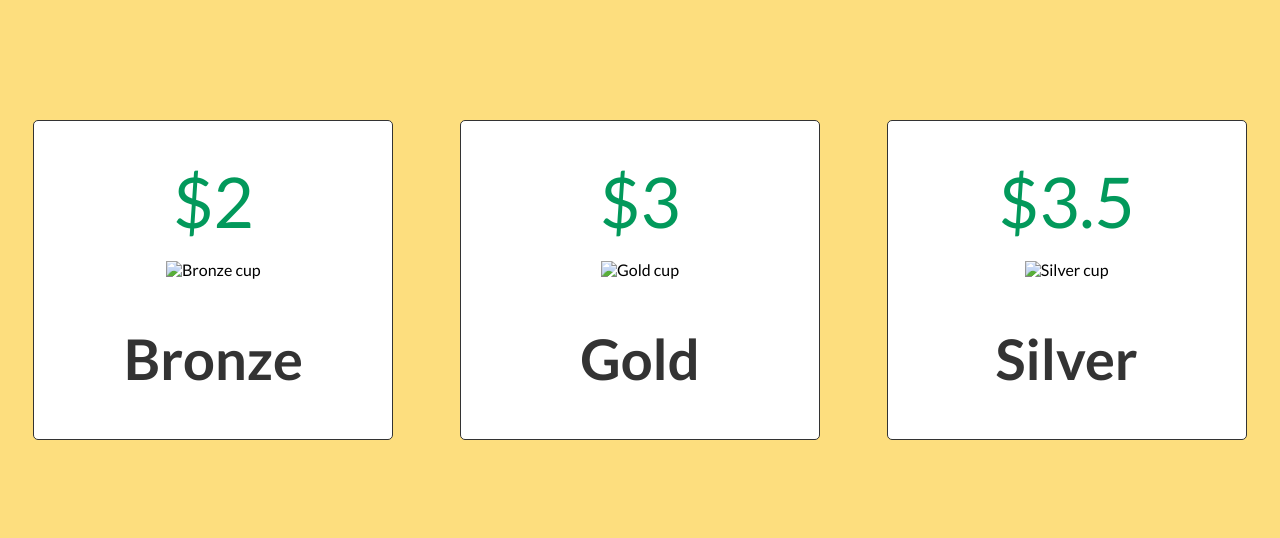
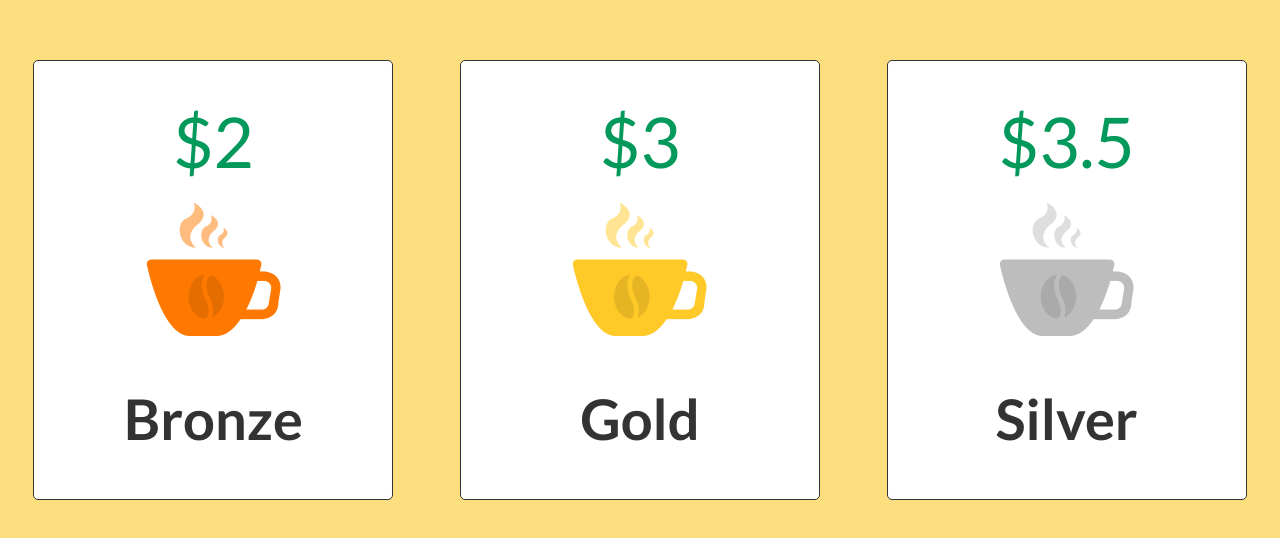
Before and after one commit to nazar-shcherbyna/flexbox1, a plain HTML site: page index.html in a window 1280 px wide. Shown: the part 120-658 px from the top of the page. Drawn offline with Linux system fonts and the light colour scheme; the site is published under a folder, as on GitHub Pages, so addresses that start at the root find nothing.

Commit message:
Исправляю ошибки по картинкам, после совета Кати

```diff
--- a/index.html
+++ b/index.html
@@ -14,17 +14,17 @@
         <ul class="mybox">
             <li class="box">
                 <h2><span>&#36</span>2</h2>
-                <img src="/flexbox1/img/bronze.png" alt="Bronze cup">
+                <img src="img/bronze.png" alt="Bronze cup">
                 <h1>Bronze</h1>
             </li>
             <li class="box">
                 <h2><span>&#36</span>3</h2>
-                <img src="/flexbox1/img/gold.png" alt="Gold cup">
+                <img src="img/gold.png" alt="Gold cup">
                 <h1>Gold</h1>
             </li>
             <li class="box">
                 <h2><span>&#36</span>3.5</h2>
-                <img src="/flexbox1/img/silver.png" alt="Silver cup">
+                <img src="img/silver.png" alt="Silver cup">
                 <h1>Silver</h1>
             </li>
         </ul>
```
